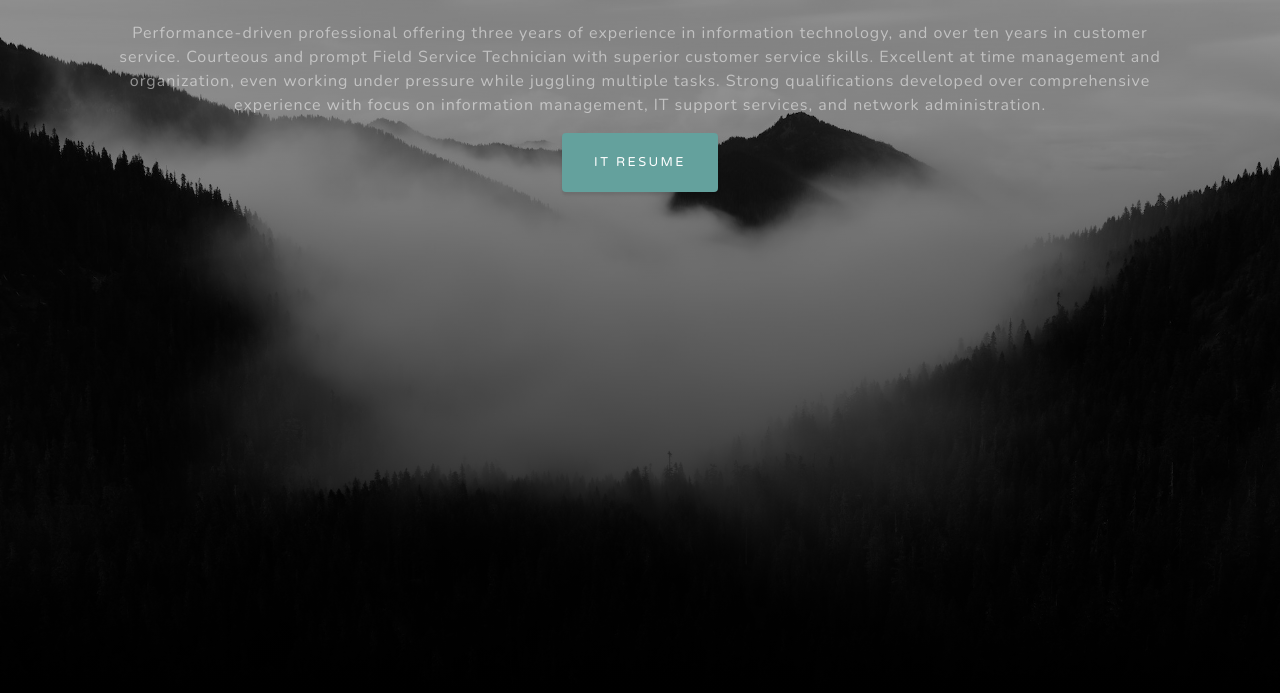
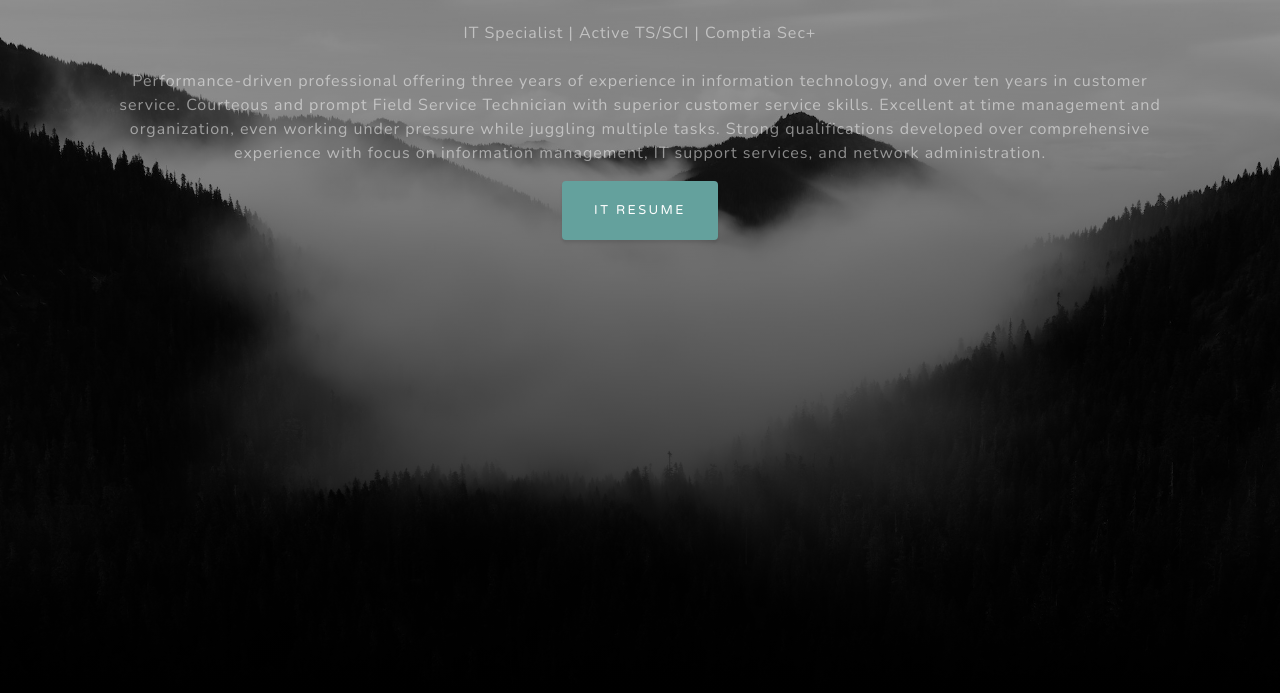
Before and after one commit to kevwutang/KWT, a plain HTML site: page index.html in a window 1280 px wide. Shown: the part 107-800 px from the top of the page. Drawn offline with nearby package versions, Linux system fonts and the light colour scheme; a script that the page names is missing.

Commit message:
Add files via upload

```diff
--- a/index.html
+++ b/index.html
@@ -22,6 +22,9 @@
                     <div class="text-center">
                         <h1 class="mx-auto mb-4 text-uppercase">About Me</h1>
                         <p class="text-white-50">
+                            IT Specialist | Active TS/SCI | Comptia Sec+
+                            <br>
+                            <br>
                             Performance-driven professional offering three years of experience in information technology, and over ten years in customer service. Courteous and prompt Field Service Technician with superior customer service skills. Excellent at time management and organization, even working under pressure while juggling multiple tasks. Strong qualifications developed over comprehensive experience with focus on information management, IT support services, and network administration.</h2>
                        </p>
                             <a class="btn btn-primary" href="https://raw.githubusercontent.com/kevwutang/kevwutang.github.io/6eb38155541c9584242d874382f0dc284000e04e/cv/My%20Resume%20IT%20(Detailed).pdf">IT Resume</a>
```
